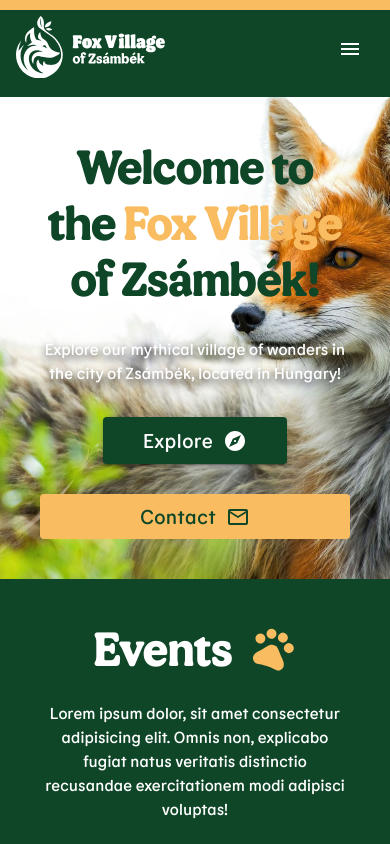
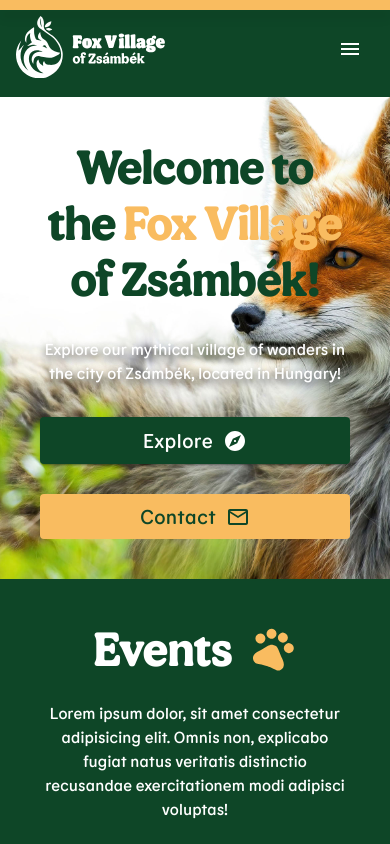
Before and after one commit to szcstamas/foxvillage, a React (Create React App) app: page / in a window 390 px wide. Shown: the top 844 px of the page. Built offline with nearby package versions, Linux system fonts and the light colour scheme.

Commit message:
adding styles to primary button -> cant add sx prop to it since its not a mui component / adding shadow to progressbar

```diff
--- a/src/components/CardSection.tsx
+++ b/src/components/CardSection.tsx
@@ -135,6 +135,7 @@ const CardSection = ({ id, cardSectionH2, cardSectionBg, cardSectionH2Color, car
                         component={motion.img}
                         initial={{ opacity: 0, y: 100 }}
                         whileInView={{ opacity: 1, y: 0 }}
+                        viewport={{ once: true }}
                         src={cardSectionFirstIllu}
                         sx={{ ...cardSectionIlluStyleLeft }}
                     />
@@ -143,6 +144,7 @@ const CardSection = ({ id, cardSectionH2, cardSectionBg, cardSectionH2Color, car
                         src={cardSectionSecondIllu}
                         initial={{ opacity: 0, y: 100 }}
                         whileInView={{ opacity: 1, y: 0 }}
+                        viewport={{ once: true }}
                         sx={{ ...cardSectionIlluStyleRight }}
                     />
 
--- a/src/components/buttons/PrimaryButton.tsx
+++ b/src/components/buttons/PrimaryButton.tsx
@@ -38,6 +38,7 @@ const PrimaryButton = ({ text, link, icon }: Props) => {
     return (
         <ThemeProvider theme={theme}>
             <RouterLink
+                className='primary-button-link'
                 color="secondary.light"
                 to={link}
                 key='foxvillage-mainpage-hero-cta'>
--- a/src/containers/Homepage.tsx
+++ b/src/containers/Homepage.tsx
@@ -9,6 +9,7 @@ import { Images } from '../constants/Images';
 
 const Homepage = () => {
 
+    //for progress bar on top of page when scrolling
     const { scrollYProgress } = useScroll();
     const scaleX = useSpring(scrollYProgress, {
         stiffness: 100,
--- a/src/styles/styles.css
+++ b/src/styles/styles.css
@@ -117,6 +117,7 @@ p {
   border-radius: 10px;
 }
 
+/* progress bar */
 .progress-bar {
   position: fixed;
   top: 0;
@@ -127,5 +128,13 @@ p {
   -webkit-transform-origin: 0%;
           transform-origin: 0%;
   z-index: 999999;
+  -webkit-box-shadow: 0px 10px 10px rgba(0, 0, 0, 0.05);
+          box-shadow: 0px 10px 10px rgba(0, 0, 0, 0.05);
+}
+
+@media screen and (max-width: 900px) {
+  .primary-button-link {
+    width: 100%;
+  }
 }
 /*# sourceMappingURL=styles.css.map */
--- a/src/styles/styles.scss
+++ b/src/styles/styles.scss
@@ -83,6 +83,7 @@ p {
     border-radius: 10px;
 }
 
+/* progress bar */
 .progress-bar {
     position: fixed;
     top: 0;
@@ -92,4 +93,11 @@ p {
     background: $accentColor;
     transform-origin: 0%;
     z-index: 999999;
+    box-shadow: 0px 10px 10px rgba(0, 0, 0, .05);
 }
+
+@media screen and (max-width: 900px) {
+    .primary-button-link {
+        width: 100%;
+    }
+}
```
Also changed, not shown: 1 other file (tests, documents, lock files or other folders).
